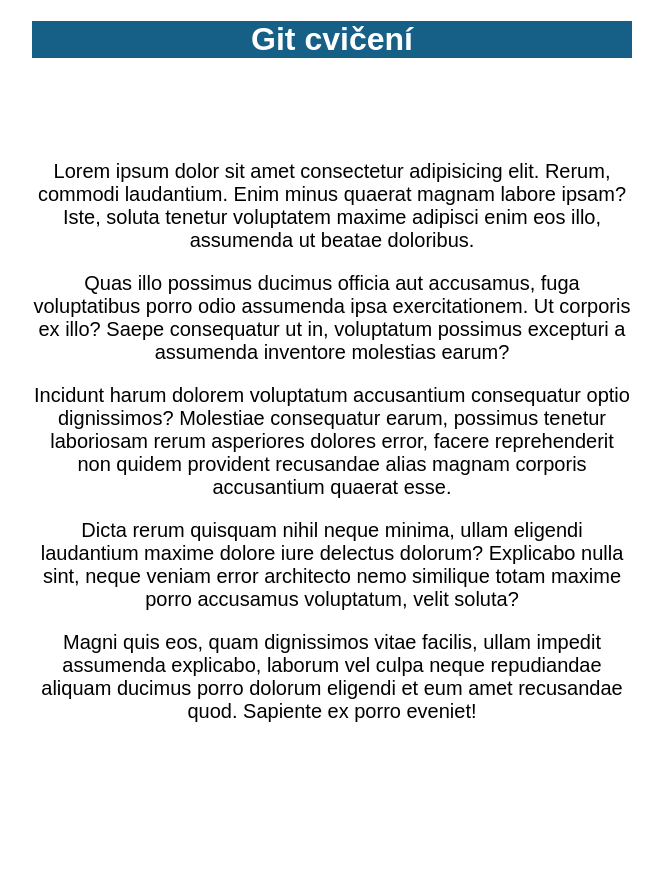
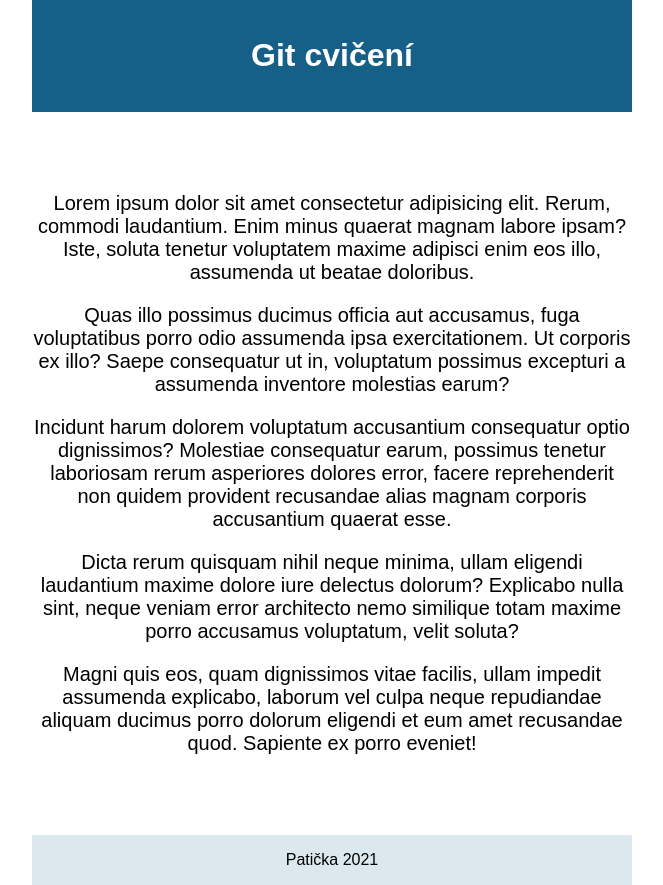
Before and after one commit to AndreaKalaziova/git-cviceni, a plain HTML site: page index.html in a window 1280 px wide. Shown: the whole page, without its empty margins (308-971 px from the left). Before the commit the page ends 803 px from the top, so only its background shows below. Drawn offline with Linux system fonts and the light colour scheme.

Commit message:
padding corrected

```diff
--- a/index.html
+++ b/index.html
@@ -20,6 +20,7 @@
         <p>Dicta rerum quisquam nihil neque minima, ullam eligendi laudantium maxime dolore iure delectus dolorum? Explicabo nulla sint, neque veniam error architecto nemo similique totam maxime porro accusamus voluptatum, velit soluta?</p>
         <p>Magni quis eos, quam dignissimos vitae facilis, ullam impedit assumenda explicabo, laborum vel culpa neque repudiandae aliquam ducimus porro dolorum eligendi et eum amet recusandae quod. Sapiente ex porro eveniet!</p>
     </main>
+    <footer>Patička 2021</footer>
 </body>
 
 </html>
--- a/style.css
+++ b/style.css
@@ -8,9 +8,12 @@ body {
 header {
     color: white;
     background-color: #166088;
+    padding: 1em 0;
 }
 
 main {
 	padding: 3em 0;
 	font-size: 20px;
 }
+footer {background-color: #dbe9ee;
+    padding: 1em 0;}
```
